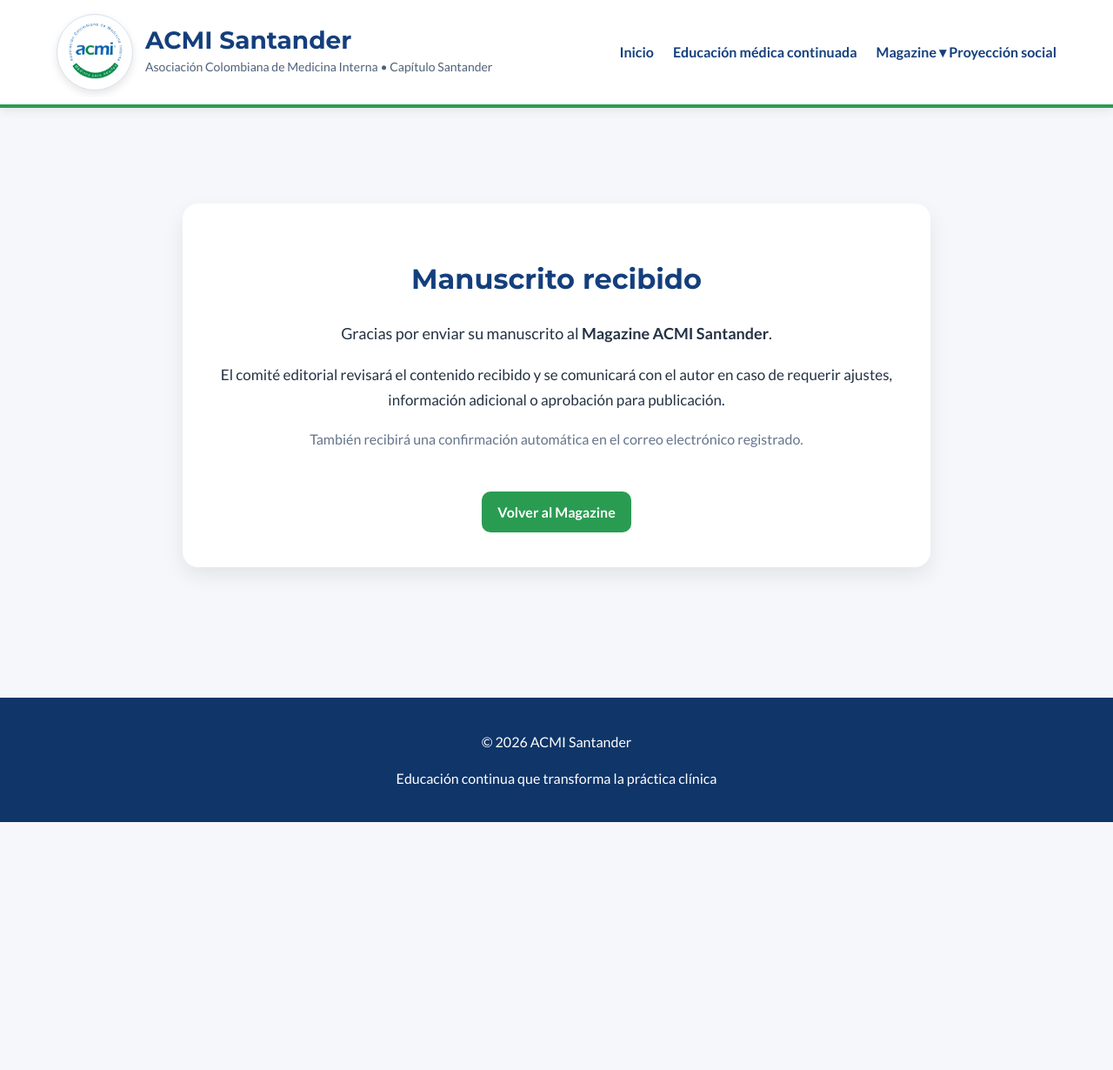
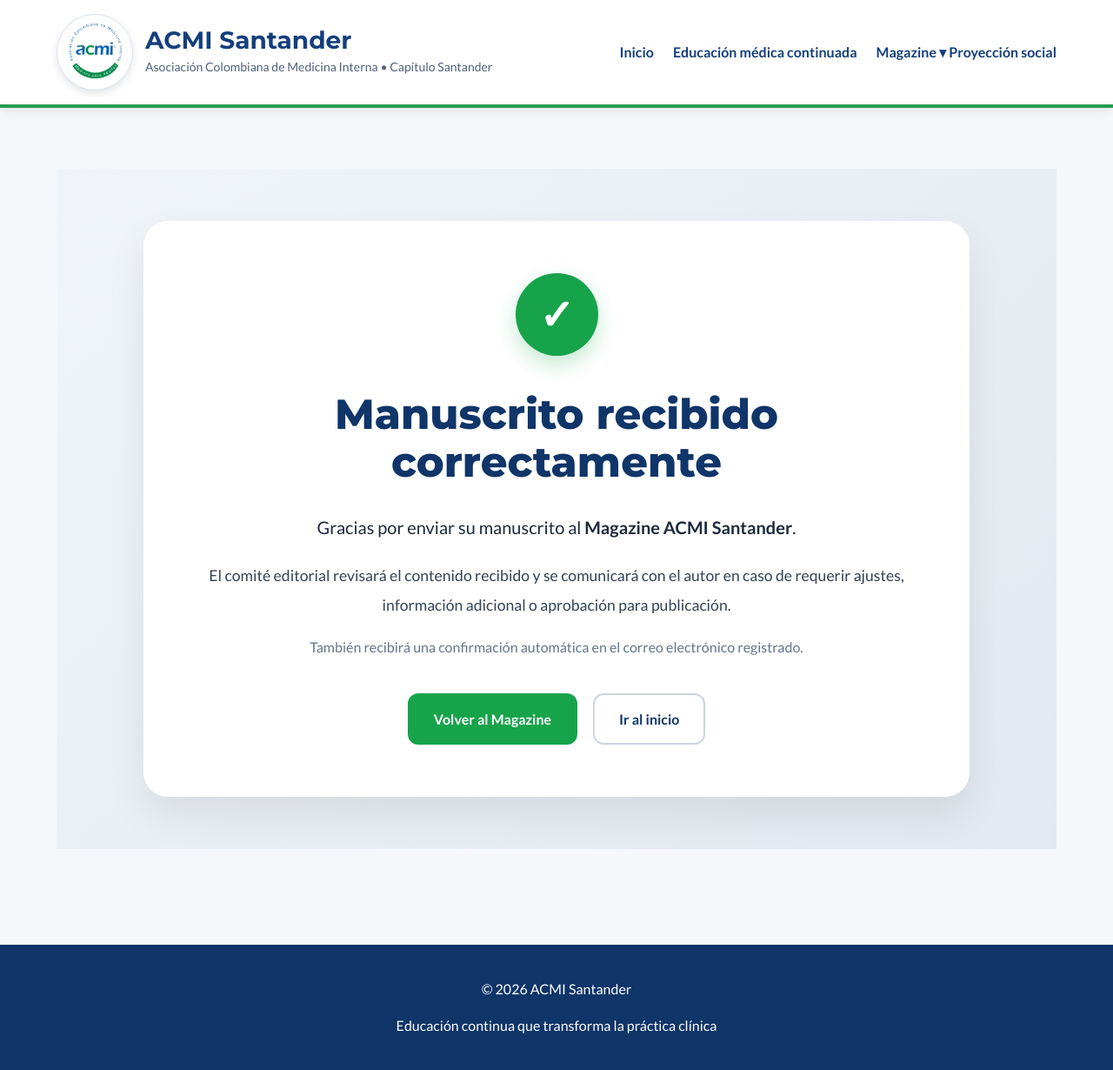
Before and after one commit to Acmisantander/Acmisantander, a Jekyll site: the page built from magazine/gracias.html, in a window 1280 px wide. Shown: the whole page at 87% size. Built offline with Jekyll 4.4.1, drawn with Linux system fonts in a browser that asks for light colours; before the commit the page ends 945 px from its top, so only the background shows below that.

Commit message:
Update gracias.html

```diff
--- a/magazine/gracias.html
+++ b/magazine/gracias.html
@@ -4,27 +4,188 @@
 permalink: /magazine/gracias/
 ---
 
-<div class="card" style="text-align:center; padding:40px 30px; max-width:800px; margin:40px auto;">
+<section class="gracias-section">
 
-  <h1>Manuscrito recibido</h1>
+  <div class="gracias-card">
 
-  <p style="font-size:18px; line-height:1.7;">
-    Gracias por enviar su manuscrito al <strong>Magazine ACMI Santander</strong>.
+    <div class="check-circle">
+      ✓
+    </div>
+
+    <h1>
+      Manuscrito recibido correctamente
+    </h1>
+
+    <p class="texto-principal">
+      Gracias por enviar su manuscrito al
+      <strong>Magazine ACMI Santander</strong>.
     </p>
 
-  <p style="font-size:17px; line-height:1.7;">
-    El comité editorial revisará el contenido recibido y se comunicará con el autor
-    en caso de requerir ajustes, información adicional o aprobación para publicación.
+    <p class="texto-secundario">
+      El comité editorial revisará el contenido recibido y se comunicará
+      con el autor en caso de requerir ajustes, información adicional
+      o aprobación para publicación.
     </p>
 
-  <p style="font-size:16px; line-height:1.7; color:#64748b;">
+    <p class="texto-correo">
       También recibirá una confirmación automática en el correo electrónico registrado.
     </p>
 
-  <div style="margin-top:30px;">
-    <a class="btn" href="{{ site.baseurl }}/magazine/">
+    <div class="acciones">
+
+      <a class="btn-volver" href="/magazine/">
         Volver al Magazine
       </a>
+
+      <a class="btn-inicio" href="/">
+        Ir al inicio
+      </a>
+
     </div>
 
   </div>
+
+</section>
+
+<style>
+
+.gracias-section{
+  min-height:70vh;
+  display:flex;
+  align-items:center;
+  justify-content:center;
+  padding:60px 24px;
+  background:
+    linear-gradient(
+      135deg,
+      #f1f5f9,
+      #e2e8f0
+    );
+}
+
+.gracias-card{
+  width:100%;
+  max-width:850px;
+  background:white;
+  border-radius:28px;
+  padding:60px 50px;
+  text-align:center;
+  box-shadow:0 20px 45px rgba(0,0,0,0.08);
+}
+
+.check-circle{
+  width:95px;
+  height:95px;
+  margin:0 auto 30px auto;
+  border-radius:50%;
+  background:#16a34a;
+  color:white;
+  display:flex;
+  align-items:center;
+  justify-content:center;
+  font-size:3rem;
+  font-weight:800;
+  box-shadow:0 10px 25px rgba(22,163,74,0.25);
+}
+
+.gracias-card h1{
+  font-size:3rem;
+  line-height:1.15;
+  color:#0f3569;
+  margin-bottom:28px;
+  font-weight:800;
+}
+
+.texto-principal{
+  font-size:1.25rem;
+  line-height:1.9;
+  color:#1e293b;
+  margin-bottom:20px;
+}
+
+.texto-secundario{
+  font-size:1.1rem;
+  line-height:1.9;
+  color:#334155;
+  margin-bottom:18px;
+}
+
+.texto-correo{
+  font-size:1rem;
+  line-height:1.8;
+  color:#64748b;
+  margin-bottom:38px;
+}
+
+.acciones{
+  display:flex;
+  justify-content:center;
+  gap:18px;
+  flex-wrap:wrap;
+}
+
+.btn-volver,
+.btn-inicio{
+  display:inline-flex;
+  align-items:center;
+  justify-content:center;
+  padding:15px 28px;
+  border-radius:12px;
+  text-decoration:none;
+  font-weight:700;
+  transition:.25s ease;
+}
+
+.btn-volver{
+  background:#16a34a;
+  color:white;
+  border:2px solid #16a34a;
+}
+
+.btn-volver:hover{
+  background:#15803d;
+  border-color:#15803d;
+  transform:translateY(-2px);
+}
+
+.btn-inicio{
+  background:white;
+  color:#0f3569;
+  border:2px solid #cbd5e1;
+}
+
+.btn-inicio:hover{
+  background:#f8fafc;
+  transform:translateY(-2px);
+}
+
+@media(max-width:768px){
+
+  .gracias-card{
+    padding:45px 28px;
+  }
+
+  .gracias-card h1{
+    font-size:2.1rem;
+  }
+
+  .texto-principal{
+    font-size:1.05rem;
+  }
+
+  .texto-secundario{
+    font-size:1rem;
+  }
+
+  .acciones{
+    flex-direction:column;
+  }
+
+  .btn-volver,
+  .btn-inicio{
+    width:100%;
+  }
+
+}
+
+</style>
```
Lines whose indentation alone changed are shown as unchanged.
